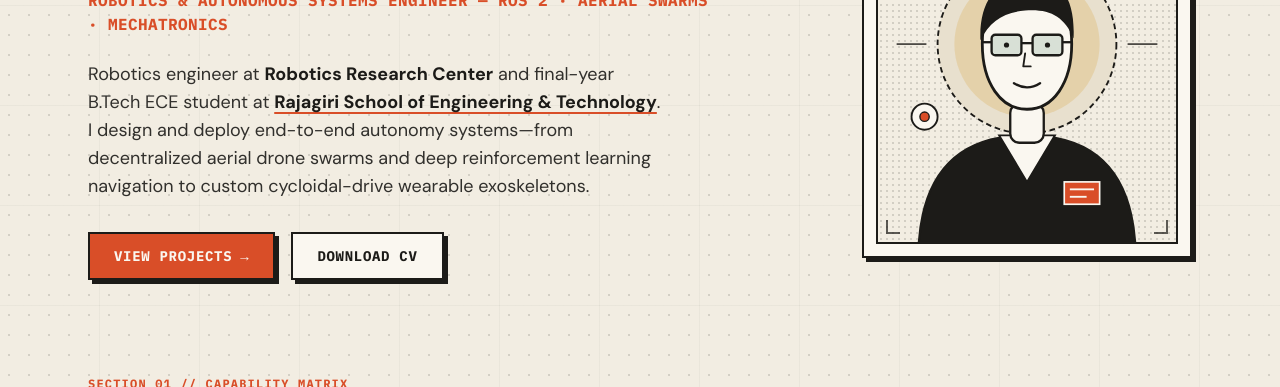
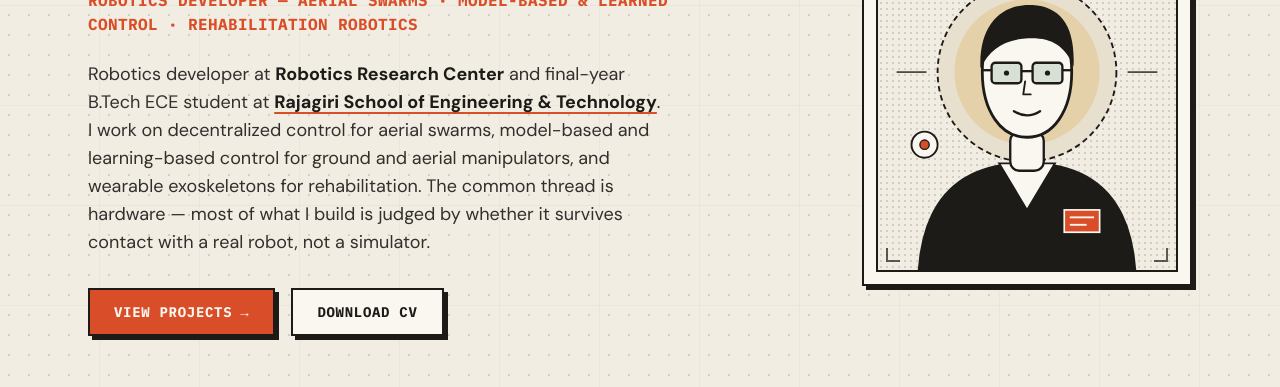
Before and after one commit to MikhaelSunil/mikhaelsunil.github.io, a plain HTML site: page index.html in a window 1280 px wide. Shown: the part 294-681 px from the top of the page. Drawn offline with nearby package versions, Linux system fonts and the light colour scheme.

Commit message:
Rewrite the hero bio
Reframes the intro around what the work actually is: decentralized control
for aerial swarms, both model-based and learning-based control for ground and
aerial manipulators, and rehabilitation exoskeletons. Adds a closing line on
hardware deployment, which is the part that distinguishes the work from
simulation-only results.

- tagline now reads "Robotics Developer — Aerial Swarms · Model-Based &
  Learned Control · Rehabilitation Robotics"; this also feeds the CV pop-up
- meta description updated to match, in site.js and in the index.html
  no-JavaScript fallback
- og:description updated for social cards

The previous copy named Deep RL specifically, which described only part of the
control work; "model-based and learning-based" covers both.

Co-Authored-By: Claude Opus 5 <noreply@anthropic.com>
Claude-Session: https://claude.ai/code/session_014vBxw3rFEn1rtWVUShCqSB

```diff
--- a/content/site.js
+++ b/content/site.js
@@ -11,17 +11,17 @@ window.SITE = {
   /* ---- Browser tab + search engines -------------------------------- */
   meta: {
     title: "Mikhael Sunil — Robotics & Autonomous Systems",
-    description: "Personal portfolio of Mikhael Sunil — Robotics & Autonomous Systems Engineer specializing in ROS 2, aerial drone swarms, Deep RL, and mechatronics.",
+    description: "Portfolio of Mikhael Sunil — robotics developer working on decentralized control for aerial swarms, model-based and learning-based control for ground and aerial manipulators, and rehabilitation exoskeletons.",
     url: "https://mikhaelsunil.github.io/"
   },
 
   /* ---- Hero section (the top of the page) -------------------------- */
   name: "Mikhael Sunil",
   kicker: "HARDWARE MANUAL // VOL. 01",
-  tagline: "Robotics & Autonomous Systems Engineer — ROS 2 · Aerial Swarms · Mechatronics",
+  tagline: "Robotics Developer — Aerial Swarms · Model-Based & Learned Control · Rehabilitation Robotics",
 
   // HTML is allowed here. <strong> makes text bold.
-  intro: "Robotics engineer at <strong class=\"font-bold text-ink\">Robotics Research Center</strong> and final-year B.Tech ECE student at <strong class=\"font-bold text-ink underline decoration-2 decoration-signal underline-offset-4\">Rajagiri School of Engineering &amp; Technology</strong>. I design and deploy end-to-end autonomy systems—from decentralized aerial drone swarms and deep reinforcement learning navigation to custom cycloidal-drive wearable exoskeletons.",
+  intro: "Robotics developer at <strong class=\"font-bold text-ink\">Robotics Research Center</strong> and final-year B.Tech ECE student at <strong class=\"font-bold text-ink underline decoration-2 decoration-signal underline-offset-4\">Rajagiri School of Engineering &amp; Technology</strong>. I work on decentralized control for aerial swarms, model-based and learning-based control for ground and aerial manipulators, and wearable exoskeletons for rehabilitation. The common thread is hardware — most of what I build is judged by whether it survives contact with a real robot, not a simulator.",
 
   /* ---- Your portrait ------------------------------------------------
      Put a photo in assets/img/ then write its path here, e.g.
--- a/index.html
+++ b/index.html
@@ -9,10 +9,10 @@
        Edit them there, not here — these are only the no-JavaScript values.
        =================================================================== -->
   <title>Mikhael Sunil — Robotics &amp; Autonomous Systems</title>
-  <meta name="description" content="Personal portfolio of Mikhael Sunil — Robotics &amp; Autonomous Systems Engineer specializing in ROS 2, aerial drone swarms, Deep RL, and mechatronics." />
+  <meta name="description" content="Portfolio of Mikhael Sunil — robotics developer working on decentralized control for aerial swarms, model-based and learning-based control for ground and aerial manipulators, and rehabilitation exoskeletons." />
   <meta name="author" content="Mikhael Sunil" />
   <meta property="og:title" content="Mikhael Sunil — Robotics &amp; Autonomous Systems" />
-  <meta property="og:description" content="ROS 2, multi-agent aerial swarms, autonomous navigation, and wearable mechatronic systems." />
+  <meta property="og:description" content="Decentralized control for aerial swarms, model-based and learning-based control for manipulators, and rehabilitation exoskeletons." />
   <meta property="og:type" content="website" />
   <meta property="og:url" content="https://mikhaelsunil.github.io/" />
   <link rel="canonical" href="https://mikhaelsunil.github.io/" />
```
